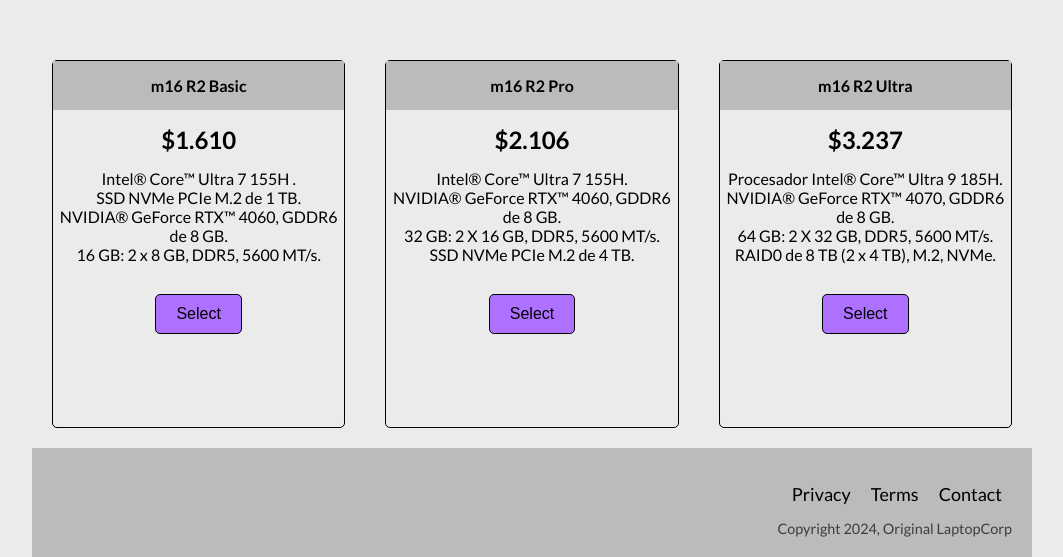
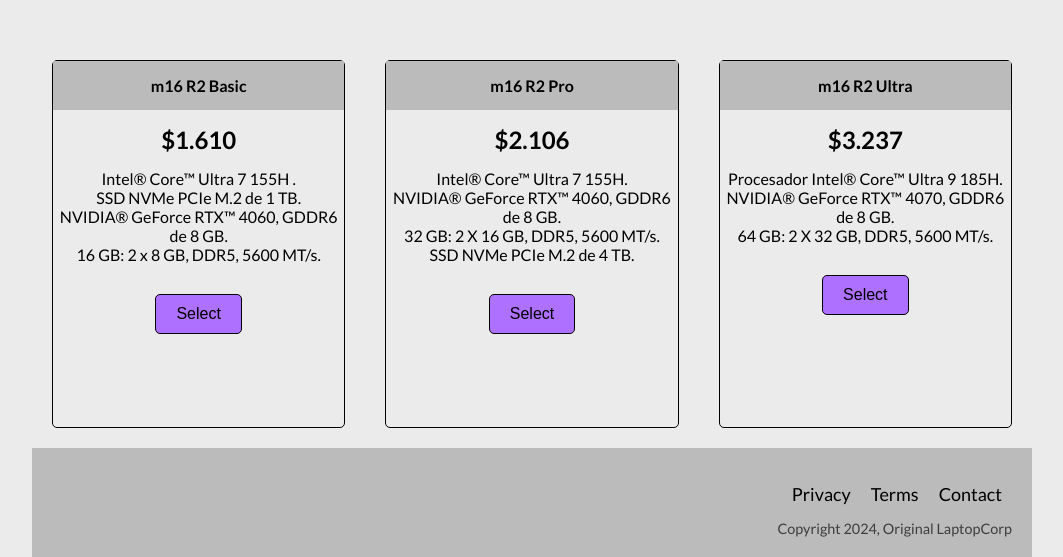
Before and after one commit to santiago-create/Landing-Page, a plain HTML site: page index.html in a window 1280 px wide. Shown: the part 1144-1701 px from the top of the page, without its empty margins (108-1171 px from the left). Drawn offline with Linux system fonts and the light colour scheme.

Commit message:
Feat: FCC Projects

```diff
--- a/index.html
+++ b/index.html
@@ -101,7 +101,6 @@
               <li>Procesador Intel® Core™ Ultra 9 185H.</li>
               <li>NVIDIA® GeForce RTX™ 4070, GDDR6 de 8 GB.</li>
               <li>64 GB: 2 X 32 GB, DDR5, 5600 MT/s.</li>
-              <li>RAID0 de 8 TB (2 x 4 TB), M.2, NVMe.</li>
             </ul>
             <button class="button">Select</button>
           </div>
```
